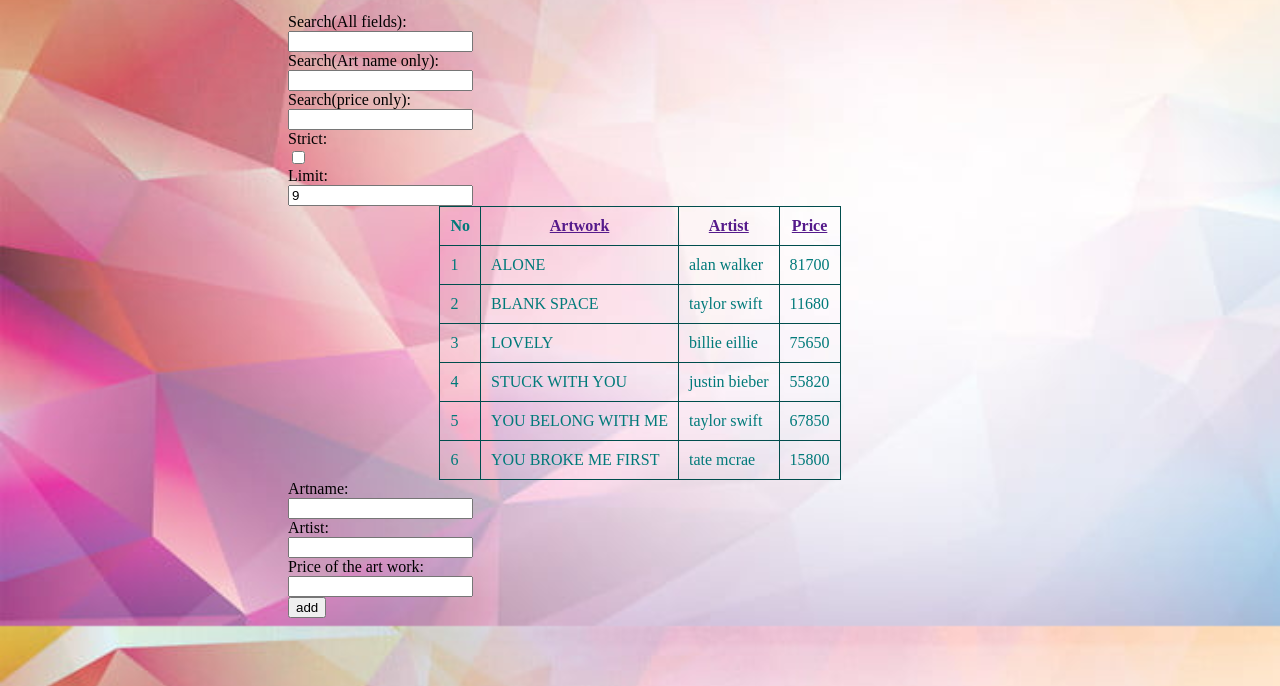
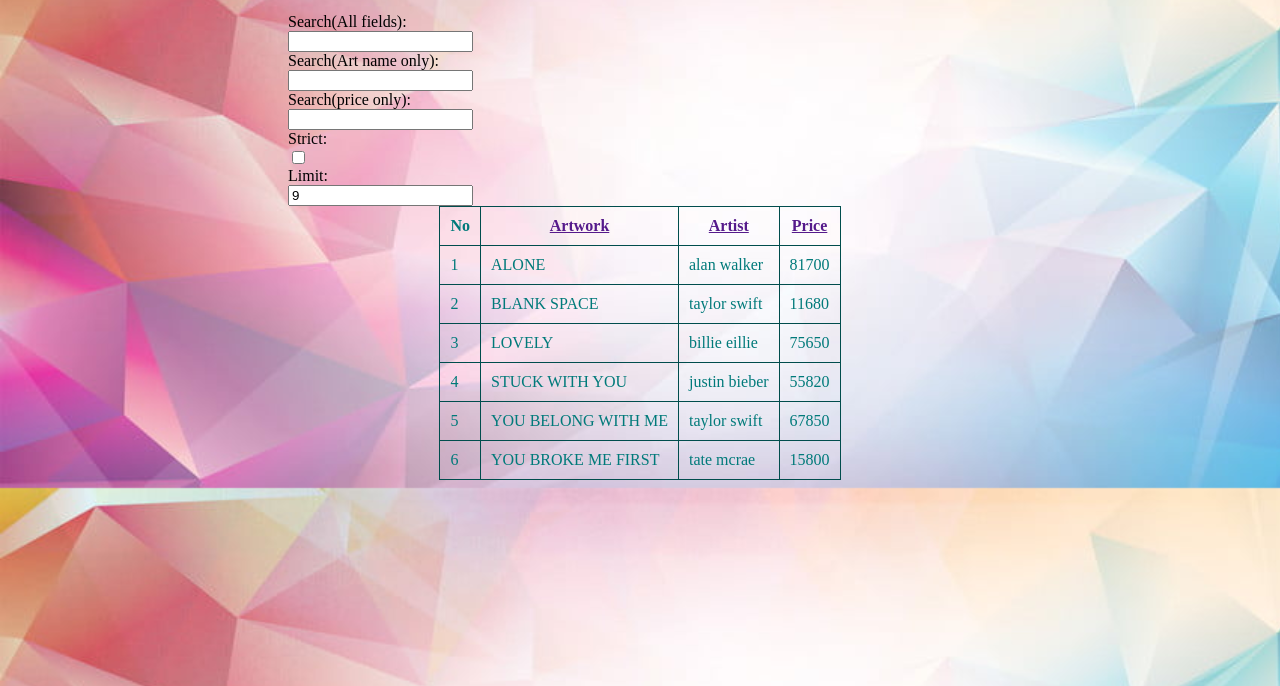
Before and after one commit to Ashlyjos/WSD2, a plain HTML site: page angl.html in a window 1280 px wide. Shown: the part 114-800 px from the top of the page. Drawn offline with nearby package versions, Linux system fonts and the light colour scheme.

Commit message:
Update angl.html

```diff
--- a/angl.html
+++ b/angl.html
@@ -34,12 +34,6 @@
         </tr>
     </table>
 
-    <form ng-submit="ctrl.addEntry()">
-       Artname:<input type="text" ng-model="ctrl.newData.artname" required>
-        Artist:<input type="text" ng-model="ctrl.newData.artist" required>
-        Price of the art work:<input type="number" ng-model="ctrl.newData.price" required>
-        <input type="submit" value="add">
-    </form>
 
 
 </div>
```
